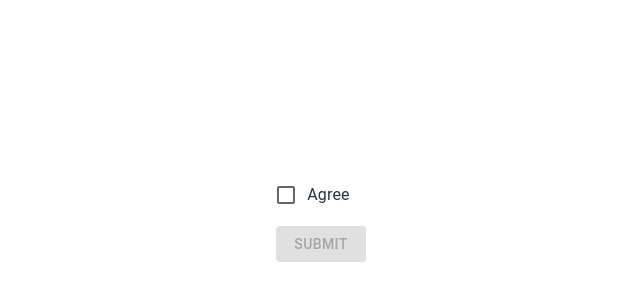
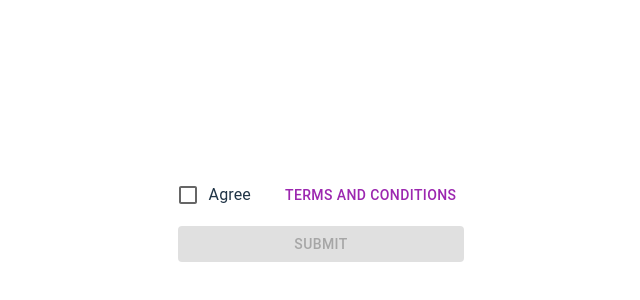
Before and after one commit to DrZanuff/sundaes-on-demand-jest, a React (Vite) app: page / in a window 1280 px wide. Shown: the part 182-482 px from the top of the page, without its empty margins (319-959 px from the left). Built offline with nearby package versions, Linux system fonts and the light colour scheme.

Commit message:
test on dialog

```diff
--- a/src/pages/summary/SummaryForm/SummaryForm.styles.tsx
+++ b/src/pages/summary/SummaryForm/SummaryForm.styles.tsx
@@ -5,3 +5,7 @@ export const SummaryFormContainer = styled.div`
   flex-direction: column;
   gap: 10px;
 `
+export const Row = styled.div`
+  display: flex;
+  gap: 10px;
+`
--- a/src/pages/summary/SummaryForm/SummaryForm.tsx
+++ b/src/pages/summary/SummaryForm/SummaryForm.tsx
@@ -1,16 +1,34 @@
 import { useState, useCallback } from 'react'
-import { Checkbox, FormControlLabel, Button } from '@mui/material'
+import {
+  Checkbox,
+  FormControlLabel,
+  Button,
+  Dialog,
+  DialogTitle,
+  DialogContentText,
+  DialogContent
+} from '@mui/material'
 import type { SummaryFormProps } from './SummaryForm.types'
 import * as S from './SummaryForm.styles'
 
 export function SummaryForm({ value }: SummaryFormProps) {
   const [userAgreed, setUserAgreed] = useState(false)
+  const [showTerms, setShowTerms] = useState(false)
   const handleCheckbox = useCallback(() => {
     setUserAgreed((prev) => !prev)
   }, [])
 
+  const handleOpenTerms = useCallback(() => {
+    setShowTerms(true)
+  }, [])
+
+  const handleCloseTerms = useCallback(() => {
+    setShowTerms(false)
+  }, [])
+
   return (
     <S.SummaryFormContainer>
+      <S.Row>
         <FormControlLabel
           control={
             <Checkbox
@@ -21,9 +39,21 @@ export function SummaryForm({ value }: SummaryFormProps) {
           }
           label="Agree"
         />
+        <Button aria-label="Terms and Conditions" color="secondary" onClick={handleOpenTerms}>
+          Terms and Conditions
+        </Button>
+      </S.Row>
       <Button aria-label="Submit" disabled={!userAgreed} variant="contained">
         Submit
       </Button>
+      <Dialog open={showTerms} onClose={handleCloseTerms} onMouseLeave={handleCloseTerms}>
+        <DialogTitle id="alert-dialog-title">{'Terms and Conditions'}</DialogTitle>
+        <DialogContent>
+          <DialogContentText id="alert-dialog-description">
+            You'll not receive an actual sundae, this is just a test mock
+          </DialogContentText>
+        </DialogContent>
+      </Dialog>
     </S.SummaryFormContainer>
   )
 }
```
Also changed, not shown: 1 other file (tests, documents, lock files or other folders). Lines whose indentation alone changed are shown as unchanged.
